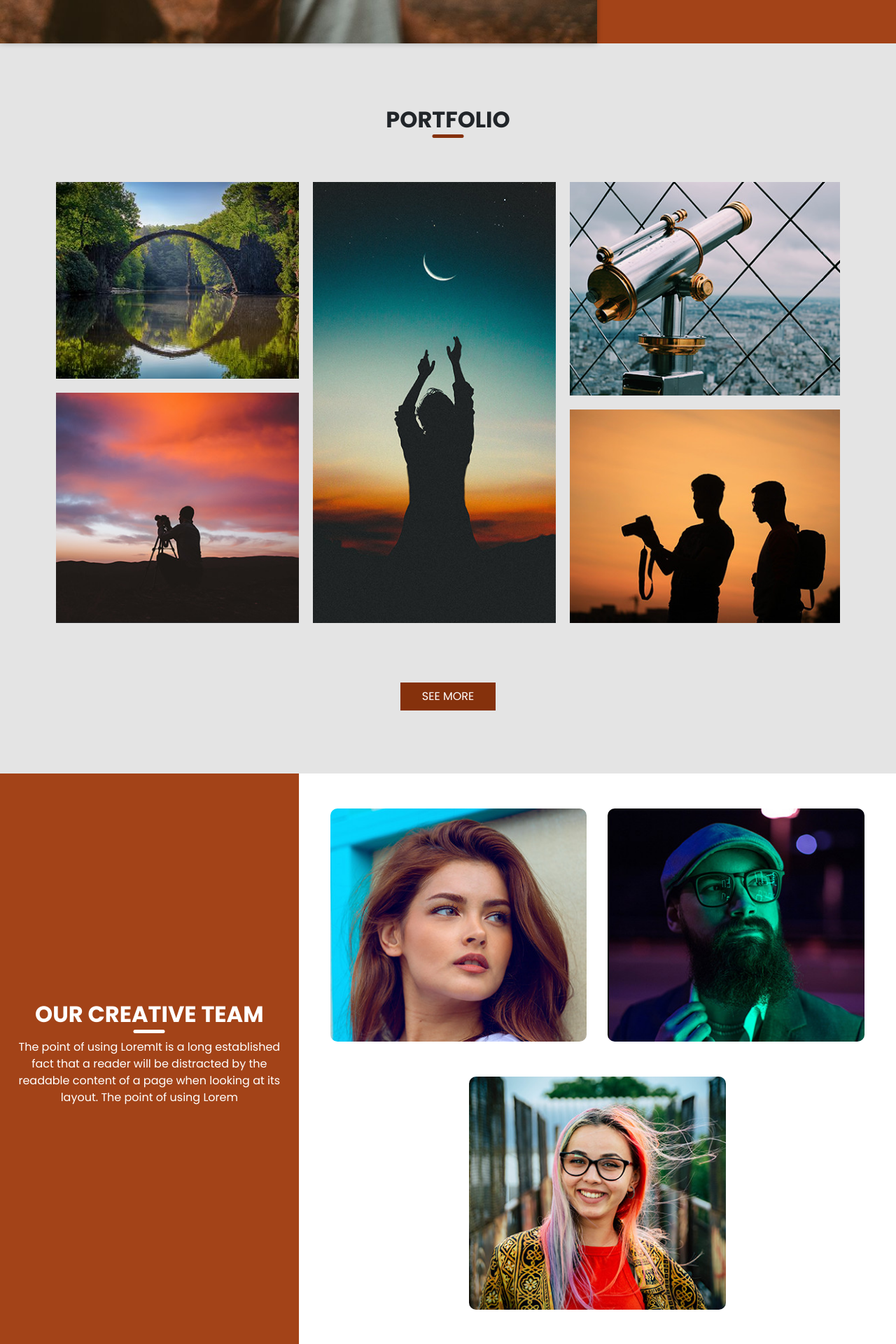
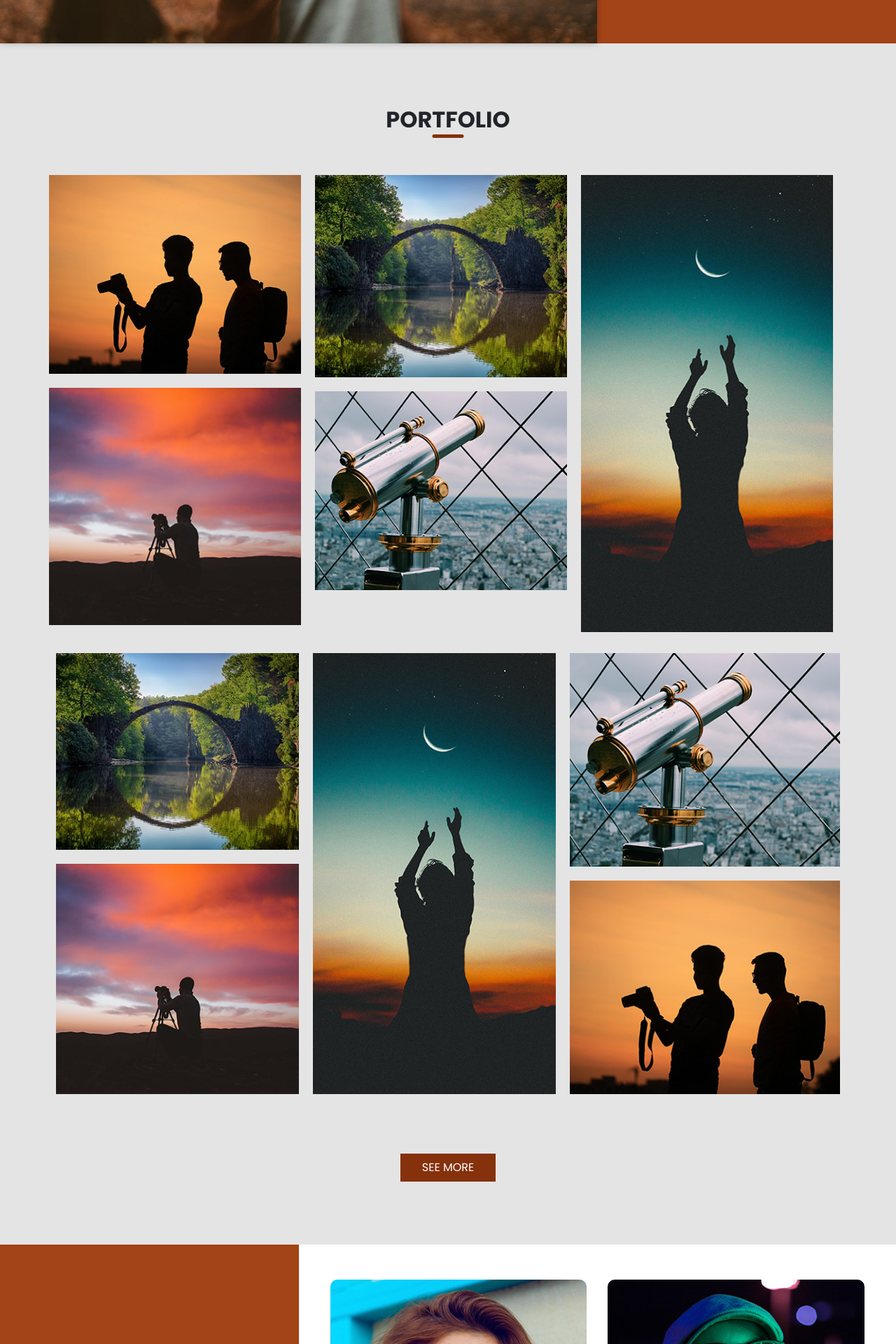
Before and after one commit to kevinsmasters/remy-project, a Jekyll site: the page built from docs/index.md, in a window 1280 px wide. Shown: the part 1235-3155 px from the top of the page at 70% size. Built offline with Jekyll 4.4.1, drawn with Linux system fonts in a browser that asks for light colours.

Commit message:
added masonry to portfolio

```diff
--- a/docs/_includes/portfolio-section.html
+++ b/docs/_includes/portfolio-section.html
@@ -5,7 +5,13 @@
         Portfolio
       </h2>
     </div>
-
+    <div class="portfolio_new grid">
+      {% for photo in site.photos %}
+      <div class="grid-item">
+        <img src="{{ site.baseurl }}{{ photo.img }}" alt="{{ photo.alt }}" />
+      </div>
+      {% endfor %}
+    </div>
     <div class="portfolio_container ">
       <div class="box-1">
         <div class="img-box b-1">
--- a/docs/_sass/main.scss
+++ b/docs/_sass/main.scss
@@ -570,6 +570,17 @@ a:focus {
     }
   }
 
+  .portfolio_new {
+    .grid-item {
+      width: 360px;
+      margin-bottom: 20px;
+      img {
+        width: 360px;
+        display: block;
+      }
+    }
+  }
+
   .read_btn {
     @include hero_btn($btnColor, $white, 7px, 30px, 0, false);
     margin-top: 75px;
--- a/docs/assets/js/custom.js
+++ b/docs/assets/js/custom.js
@@ -19,7 +19,12 @@ function displayYear() {
 }
 displayYear();
 
-
+//masonry
+$(".grid").masonry({
+    itemSelector: '.grid-item',
+    columnWidth: 360,
+    gutter: 20
+});
 
 //client section owl carousel
 $(".owl-carousel").owlCarousel({
```
